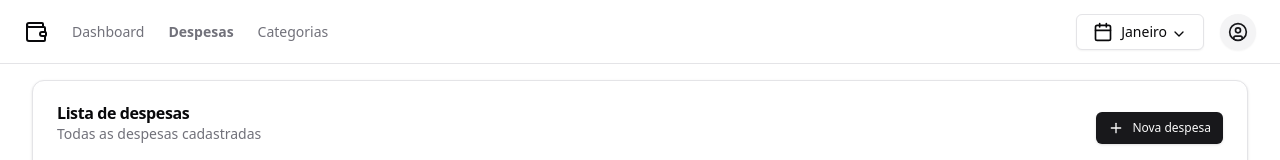
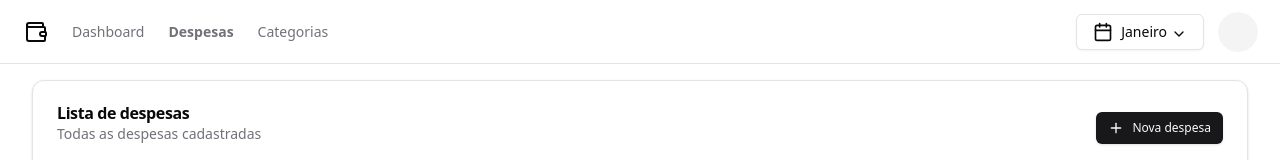
Before and after one commit to ldevfarias/mebudget, a Next.js app: page /dashboard/expenses in a window 1280 px wide. Shown: the top 160 px of the page. Built offline with nearby package versions, Linux system fonts and the light colour scheme; no server answers; the database is empty.

Commit message:
feat: Add new component avatar custom

```diff
--- /dev/null
+++ b/components/ui/avatar.tsx
@@ -0,0 +1,50 @@
+"use client"
+
+import * as React from "react"
+import * as AvatarPrimitive from "@radix-ui/react-avatar"
+
+import { cn } from "@/lib/utils"
+
+const Avatar = React.forwardRef<
+  React.ElementRef<typeof AvatarPrimitive.Root>,
+  React.ComponentPropsWithoutRef<typeof AvatarPrimitive.Root>
+>(({ className, ...props }, ref) => (
+  <AvatarPrimitive.Root
+    ref={ref}
+    className={cn(
+      "relative flex h-10 w-10 shrink-0 overflow-hidden rounded-full",
+      className
+    )}
+    {...props}
+  />
+))
+Avatar.displayName = AvatarPrimitive.Root.displayName
+
+const AvatarImage = React.forwardRef<
+  React.ElementRef<typeof AvatarPrimitive.Image>,
+  React.ComponentPropsWithoutRef<typeof AvatarPrimitive.Image>
+>(({ className, ...props }, ref) => (
+  <AvatarPrimitive.Image
+    ref={ref}
+    className={cn("aspect-square h-full w-full", className)}
+    {...props}
+  />
+))
+AvatarImage.displayName = AvatarPrimitive.Image.displayName
+
+const AvatarFallback = React.forwardRef<
+  React.ElementRef<typeof AvatarPrimitive.Fallback>,
+  React.ComponentPropsWithoutRef<typeof AvatarPrimitive.Fallback>
+>(({ className, ...props }, ref) => (
+  <AvatarPrimitive.Fallback
+    ref={ref}
+    className={cn(
+      "flex h-full w-full items-center justify-center rounded-full bg-muted",
+      className
+    )}
+    {...props}
+  />
+))
+AvatarFallback.displayName = AvatarPrimitive.Fallback.displayName
+
+export { Avatar, AvatarImage, AvatarFallback }
--- /dev/null
+++ b/components/ui/navbar/custom-avatar.tsx
@@ -0,0 +1,18 @@
+"use client";
+
+import { getFirstTwoLetters } from "@/lib/utils";
+import { useSession } from "next-auth/react";
+import { Avatar, AvatarFallback, AvatarImage } from "../avatar";
+
+export default function CustomAvatar() {
+	const { data } = useSession();
+	const image = data?.user?.image || "";
+	const fallback = data?.user?.name || "";
+
+	return (
+		<Avatar>
+			<AvatarImage src={image} alt="@image" />
+			<AvatarFallback>{getFirstTwoLetters(fallback)}</AvatarFallback>
+		</Avatar>
+	);
+}
--- a/components/ui/navbar/navbar.tsx
+++ b/components/ui/navbar/navbar.tsx
@@ -1,14 +1,7 @@
 "use client";
 
 import clsx from "clsx";
-import {
-	Calendar,
-	ChevronDown,
-	CircleUser,
-	Menu,
-	Package2,
-	Wallet,
-} from "lucide-react";
+import { Calendar, ChevronDown, Menu, Package2, Wallet } from "lucide-react";
 import Link from "next/link";
 import { usePathname } from "next/navigation";
 import { Button } from "../button";
@@ -20,6 +13,7 @@
 	DropdownMenuTrigger,
 } from "../dropdown-menu";
 import { Sheet, SheetContent, SheetTrigger } from "../sheet";
+import CustomAvatar from "./custom-avatar";
 
 const navItems = [
 	{ name: "Dashboard", href: "/dashboard" },
@@ -108,7 +102,7 @@
 				<DropdownMenu>
 					<DropdownMenuTrigger asChild>
 						<Button variant="secondary" size="icon" className="rounded-full">
-							<CircleUser className="h-5 w-5" />
+							<CustomAvatar />
 							<span className="sr-only">Toggle menu</span>
 						</Button>
 					</DropdownMenuTrigger>
--- /dev/null
+++ b/components/ui/user.tsx
@@ -0,0 +1,9 @@
+"use client";
+
+import { useSession } from "next-auth/react";
+
+export default function UserName() {
+	const { data } = useSession();
+
+	return <div className="text-xl font-semibold">Olá, {data?.user?.name}</div>;
+}
```
Also changed, not shown: 1 other file (tests, documents, lock files or other folders).
